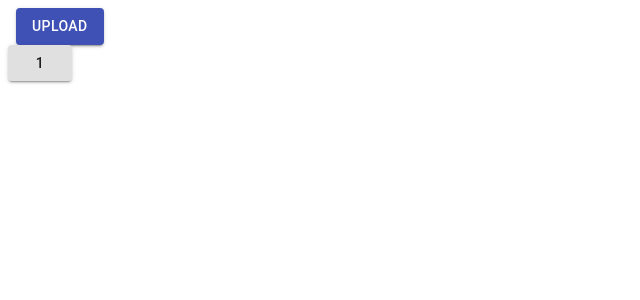
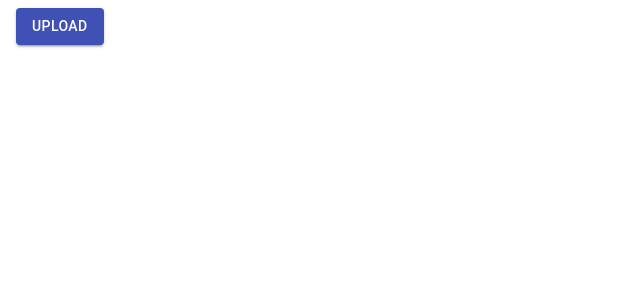
Before and after one commit to gustavokrieger/tcc, a React (Create React App) app in the folder frontend/: page / in a window 1280 px wide. Shown: the top 300 px of the page, without its empty margins (0-640 px from the left). Built offline with nearby package versions, Linux system fonts and the light colour scheme.

Commit message:
adição de envio de imagem para backend

```diff
--- a/frontend/src/App.tsx
+++ b/frontend/src/App.tsx
@@ -1,35 +1,60 @@
-import React from 'react';
-import {Button} from '@material-ui/core';
-import {UploadButton} from './UploadButton';
+import React from "react";
+import {UploadButton} from "./UploadButton";
+import assert from "assert";
 
 export class App extends React.Component {
 
-    handleClick() {
-        console.log("alo")
+    // todo tentar remover construtor
+    constructor(props: Readonly<{}>) {
+        super(props);
+
+        this.handleUploadButtonChange = this.handleUploadButtonChange.bind(this);
+    }
+
+    async handleUploadButtonChange(event: React.ChangeEvent<HTMLInputElement>) {
+        assert(event.target.files !== null)
+
+        const file = event.target.files[0];
+
+        const formData = new FormData();
+
+        formData.append(
+            "myFile",
+            file,
+            file.name
+        );
+
+        const input = "http://localhost:8080/tcc_backend_war_exploded/TestServlet";
+
+        const init = {
+            method: "POST",
+            body: formData,
+            // todo ver ser precisa de header
+            // headers: {"Content-Type": "application/x-www-form-urlencoded; charset=UTF-8"}
+        }
+
+        const response = await fetch(input, init);
+
+        assert(response.ok)
+
+        // todo continuar
+        // if (response.body !== null) {
+        //     // body is ReadableStream<Uint8Array>
+        //     // parse as needed, e.g. reading directly, or
+        //     const asString = new TextDecoder("utf-8").decode(response.body);
+        //     // and further:
+        //     const asJSON = JSON.parse(asString);  // implicitly 'any', make sure to verify type on runtime.
+        // }
+
     }
 
     render() {
         return (
             <div className="app">
-                <UploadButton/>
-                <FileUpload
-                    value={1}
-                    onClick={() => this.handleClick()}
+                <UploadButton
+                    onChange={this.handleUploadButtonChange}
                 />
             </div>
         );
     }
 }
-
-type FileUploadProps = {
-    value: number,
-    onClick: () => void
-}
-
-function FileUpload(props: FileUploadProps) {
-    return (
-        <Button className="file-upload" variant="contained" onClick={props.onClick}>
-            {props.value}
-        </Button>
-    );
-}
--- a/frontend/src/UploadButton.tsx
+++ b/frontend/src/UploadButton.tsx
@@ -1,31 +1,36 @@
-import React from 'react';
-import {createStyles, makeStyles, Theme} from '@material-ui/core/styles';
-import Button from '@material-ui/core/Button';
+import React from "react";
+import {createStyles, makeStyles, Theme} from "@material-ui/core/styles";
+import Button from "@material-ui/core/Button";
 
 const useStyles = makeStyles((theme: Theme) =>
     createStyles({
         root: {
-            '& > *': {
+            "& > *": {
                 margin: theme.spacing(1),
             },
         },
         input: {
-            display: 'none',
+            display: "none",
         },
     }),
 );
 
-export function UploadButton() {
+type UploadButtonProps = {
+    onChange: (event: React.ChangeEvent<HTMLInputElement>) => void,
+}
+
+export function UploadButton(props: UploadButtonProps) {
     const classes = useStyles();
 
     return (
         <div className={classes.root}>
             <input
-                accept="image/*"
                 className={classes.input}
                 id="contained-button-file"
+                accept="image/*"
                 multiple
                 type="file"
+                onChange={props.onChange}
             />
             <label htmlFor="contained-button-file">
                 <Button variant="contained" color="primary" component="span">
```
